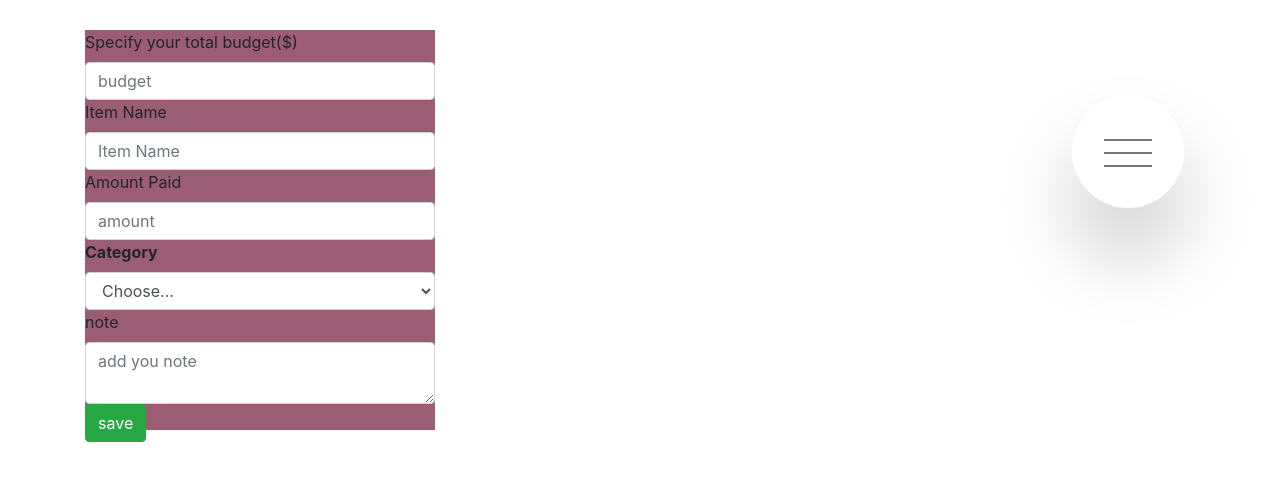
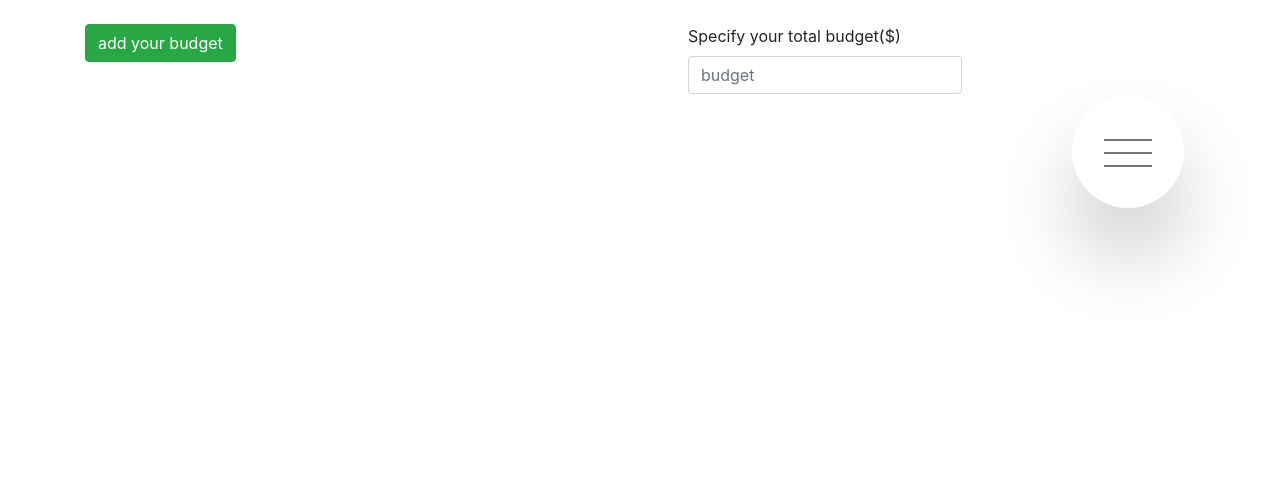
Before and after one commit to elhamposhtiban/Something-To-Remember, a React (Create React App) app in the folder client/: page /budget in a window 1280 px wide. Shown: the top 480 px of the page. Built offline with nearby package versions, Linux system fonts and the light colour scheme.

Commit message:
adding hide and show function for expenses component add grid to scss file and working on styling expenses form

```diff
--- a/client/src/components/Expensesform/index.js
+++ b/client/src/components/Expensesform/index.js
@@ -1,17 +1,33 @@
 import React, {useState} from "react";
+import { faCheck } from "@fortawesome/free-solid-svg-icons";
+import { FontAwesomeIcon } from "@fortawesome/react-fontawesome";
 
 
-const Expensesform = (
+const Expensesform = ()  => {
+
+    const [showExpenses, setShowExpenses] = useState(false)
 
 
-) => {
+   const showHandler = () => {
+     setShowExpenses(!showExpenses);
+   }
 
     return(
 
-      <form>
-        <div className="form-group form-dolist">
+        <div>
 
-            <label className ="Dolist-label" htmlFor="budget"> Specify your total budget($)</label>
+            <div className="row">
+            <div className= "col-1-of-2">
+                <button
+                type="button"
+                className="btn btn-success mt-4 budget-manage-btn"
+                onClick= {showHandler}>
+                    add your budget
+                </button>
+            </div>
+            <div className= "col-2-of-2">
+
+                <label className ="Dolist-label mt-4" htmlFor="budget"> Specify your total budget($)</label>
                 <input
                     id="budget"
                     name= "budget"
@@ -19,6 +35,13 @@ const Expensesform = (
                     className="form-control input-dolist"
                     placeholder="budget"
                 />
+            </div>
+            </div>
+
+
+    {showExpenses &&
+      <form>
+        <div className="form-group form-dolist">
 
             <label className ="Dolist-label" htmlFor="item-name">Item Name</label>
             <input
@@ -75,8 +98,93 @@ const Expensesform = (
 
         </div>
     </form>
+}
+
+    </div>
 
       )
     }
 
+
+
+
 export default Expensesform;
+
+
+
+
+
+
+
+
+
+
+
+// class App extends React.Component {
+// 	state = {
+// 		shown: true,
+// 	};
+
+// 	render() {
+// 		return (
+// 			<div>
+// 				<h2>this.state.shown = {this.state.shown ? "true" : "false"}</h2>
+// 				<button onClick={() => this.setState({ shown: !this.state.shown })}>Toggle</button>
+// 			</div>
+// 		)
+// 	}
+// }
+
+
+
+
+
+
+
+
+// <section className="section-budget">
+// <div className="row">
+//     <div className="budget">
+//         <div className="budget__form">
+//             <form action="#" className="form">
+//                 <div className=" u-margin-bottom-medium">
+//                     <h2 className="heading-secondary">
+//                       Contact Info
+//                     </h2>
+//                 </div>
+//                 <div className="form__group input-group">
+//                   <div className="input-group-prepend">
+//                     {/* <span className="input-group-text">
+//                       <i className="form__icon fas fa-user fa-3x"></i>
+//                     </span> */}
+//                   </div>
+//                     <input type="text" placeholder="full name" id="name" className="form__input" required/>
+//                     <label for="name" className="form__label">Full name</label>
+//                 </div>
+
+//                 <div className="form__group input-group">
+//                   <div className="input-group-prepend">
+//                     <span className="input-group-text">
+//                       <i className=" form__icon far fa-envelope fa-3x"></i>
+//                     </span>
+//                   </div>
+//                     <input type="email" placeholder="Email address" id="email" className="form__input" required/>
+//                     <label for="email" className="form__label">Email address</label>
+//                 </div>
+//                 <div className="form__group input-group u-margin-bottom-medium">
+//                   <div className="input-group-prepend">
+//                     <span className=" input-group-text">
+//                     <i className="fas fa-comment fa-3x"></i>
+//                     </span>
+//                 </div>
+//                 <textarea type="text"  name="message" placeholder="Message" id="message-input" className="form__input" required></textarea>
+//                     <label for="message-input" className="form__label"> Message </label>
+//                 </div>
+//                 <div className="form__group">
+//                     <button className="btn btn--pink" type="submit" value="register">submit</button>
+//                 </div>
+//             </form>
+//           </div>
+//         </div>
+//     </div>
+// </section>
--- a/client/src/pages/expenses.js
+++ b/client/src/pages/expenses.js
@@ -1,4 +1,4 @@
-import React, {usestate} from "react";
+import React from "react";
 import Expensesform from "../components/Expensesform"
 
 
--- a/client/src/sass/abstracts/_mixins.scss
+++ b/client/src/sass/abstracts/_mixins.scss
@@ -0,0 +1,7 @@
+@mixin  clearfix {
+    &::after {
+        content: "";
+        display: table;
+        clear:both;
+    }
+}
--- a/client/src/sass/layout/_grid.scss
+++ b/client/src/sass/layout/_grid.scss
@@ -0,0 +1,36 @@
+
+.row {
+    max-width: $grid-width;
+    margin: 0 auto;
+
+    &:not(:last-child){
+        margin-bottom: $gutter-vertical;
+    };
+
+    @include clearfix;
+
+    [class^="col-"] {
+        &:not(:last-child){
+            margin-right: $gutter-horizontal;
+        };
+        float: left;
+    }
+
+    .col-1-of-2{
+        width: calc((100% - #{$gutter-horizontal}) /2);
+}
+
+    .col-1-of-3{
+        width: calc((100% - 2*#{$gutter-horizontal}) /3);
+    }
+
+    .col-2-of-3{
+        width: calc(2*((100% - 2*#{$gutter-horizontal}) /3) + #{$gutter-horizontal});
+    }
+
+    .col-1-of-4{
+        width: calc((100% - 3*#{$gutter-horizontal}) /4);
+    }
+
+
+}
--- a/client/src/sass/pages/_home.scss
+++ b/client/src/sass/pages/_home.scss
@@ -0,0 +1,25 @@
+.section-budget {
+    padding:15rem;
+    background-image: linear-gradient(to right bottom, $color-pink-light-0, $color-purple-dark-0);
+
+}
+
+.budget {
+    background-image:linear-gradient(105deg, rgba($color-white, .8) 0%,
+    rgba($color-white, .8) 50%,
+     transparent 50%) ;
+    //   url(../images/back6.jpg);
+    background-size: cover;
+    border-radius: 3px;
+    box-shadow: 0 1.5rem 4rem rgba($color-black, .20);
+    height: 60rem;
+    width: 100%;
+    margin-top: -9rem;
+    animation: moveInRight 1s ease-out;
+
+    &__form {
+
+        width: 50%;
+        padding: 6rem;
+    }
+}
```
Lines whose indentation alone changed are shown as unchanged.
